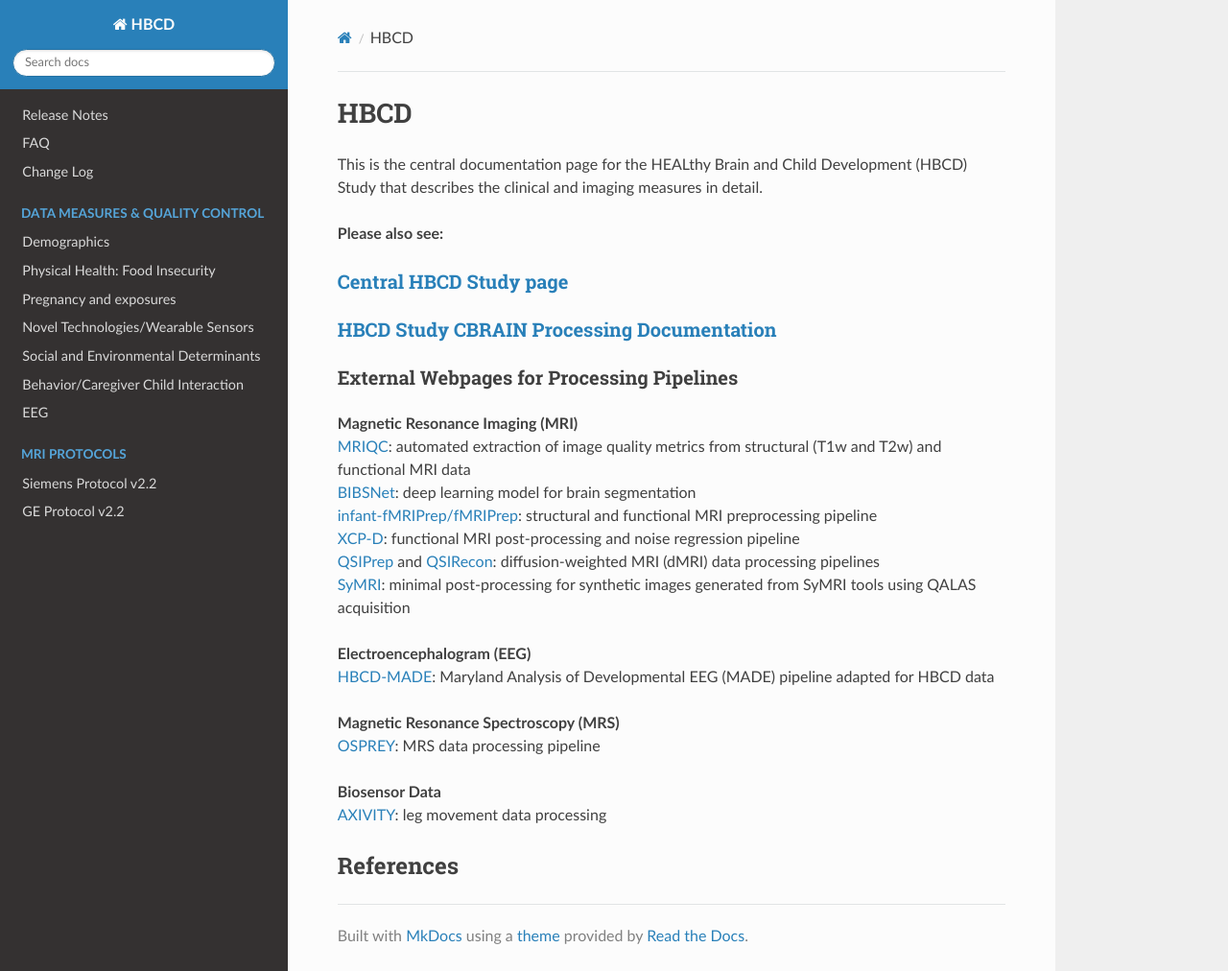
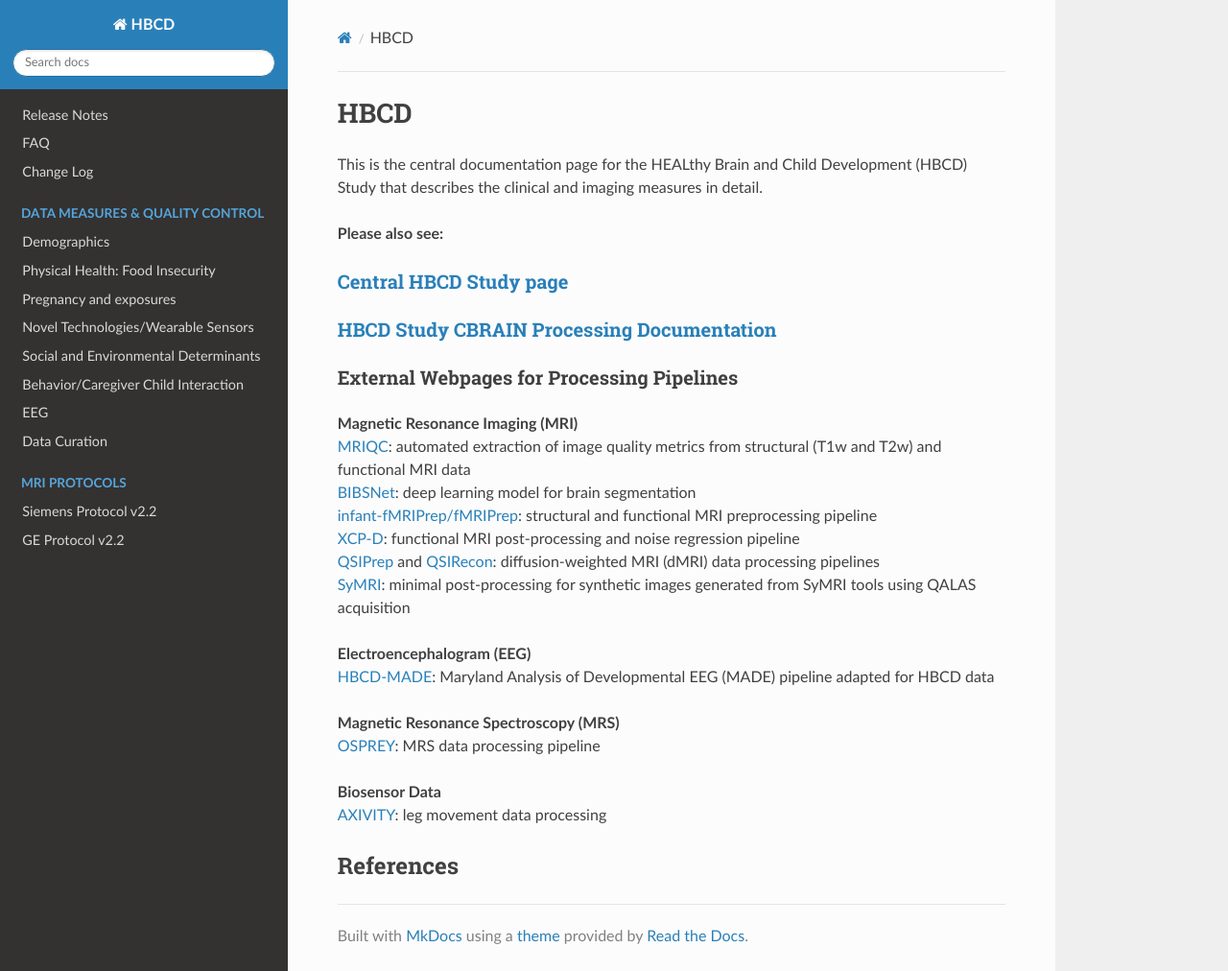
Before and after one commit to mattcieslak/hbcd-docs, an MkDocs documentation site: the page built from docs/index.md, in a window 1280 px wide and 1012 px high. Shown: the whole window at 96% size. Built offline with MkDocs 1.6.1, drawn with Linux system fonts in a browser that asks for light colours; nearby versions of some CDN libraries.

Commit message:
Update mkdocs.yml
add data curation section

```diff
--- a/mkdocs.yml
+++ b/mkdocs.yml
@@ -15,6 +15,7 @@ nav:
     - Social and Environmental Determinants: measures/socenv_determinants.md
     - Behavior/Caregiver Child Interaction: measures/behavior.md
     - EEG: measures/eeg.md
+  - Data Curation: bidscuration.md
   - MRI Protocols:
     - Siemens Protocol v2.2: mriprotocols/siemens.md
     - GE Protocol v2.2: mriprotocols/ge.md
```
